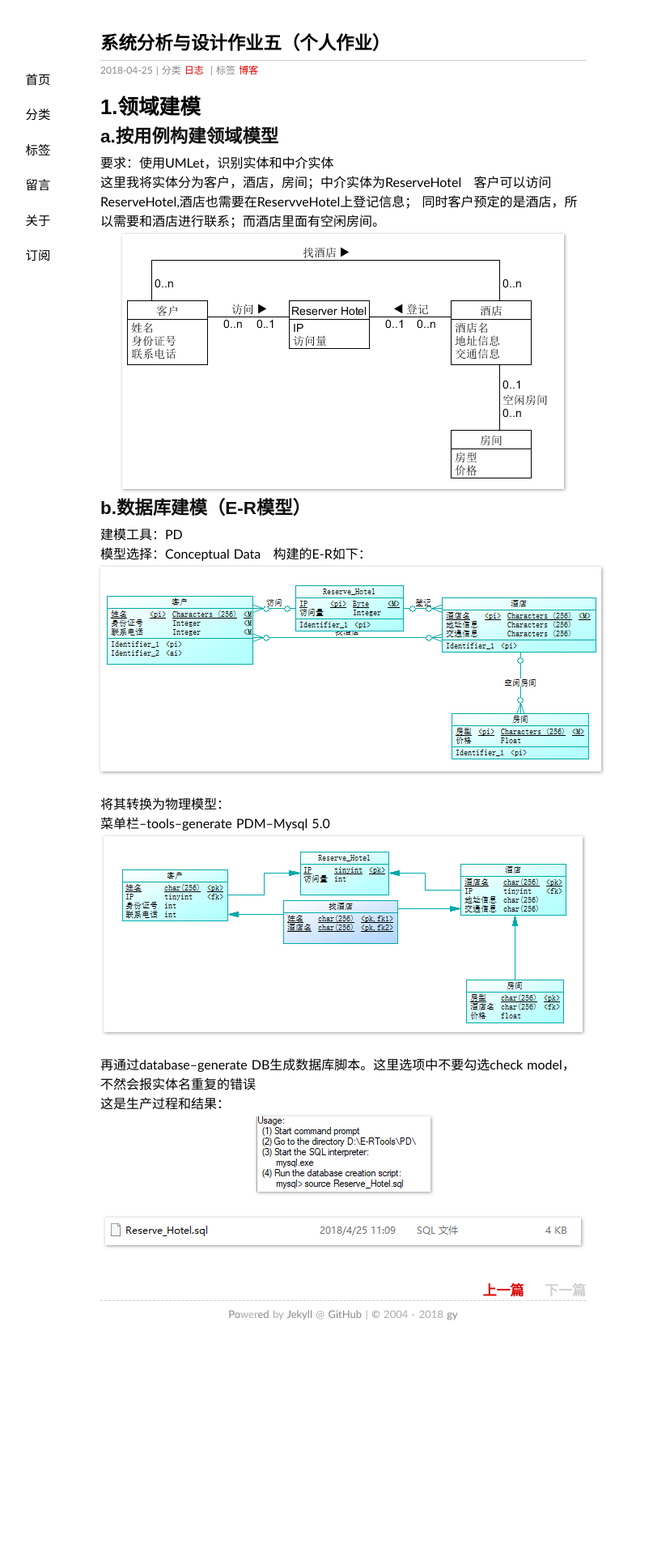
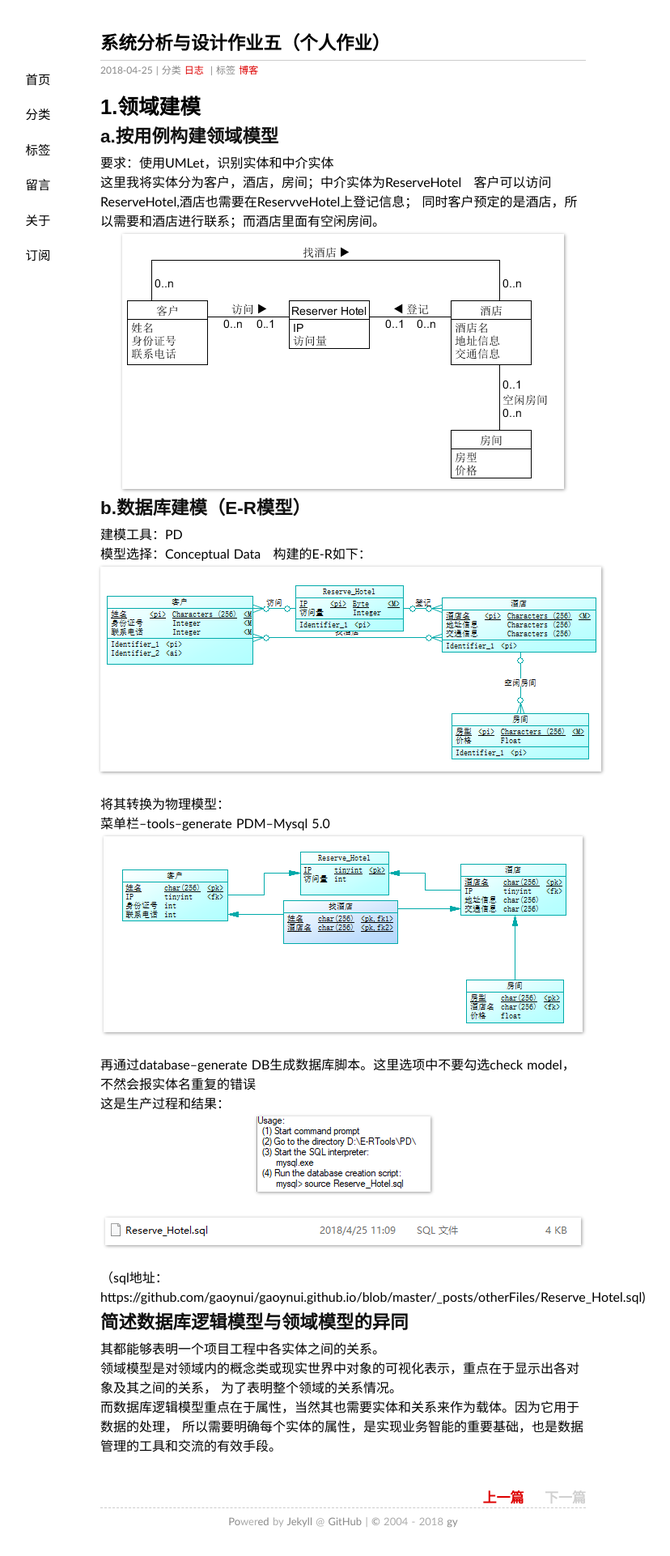
Before and after one commit to gaoynui/gaoynui.github.io, a Jekyll site: the page built from _posts/2018-04-25-hw5.md, in a window 1280 px wide. Shown: the whole page at 81% size, without its empty margins (216-1044 px from the left). Built offline with Jekyll 4.4.1, drawn with Linux system fonts in a browser that asks for light colours; before the commit the page ends 1666 px from its top, so only the background shows below that.

Commit message:
Update 2018-04-25-hw5.md

```diff
--- a/_posts/2018-04-25-hw5.md
+++ b/_posts/2018-04-25-hw5.md
@@ -24,3 +24,11 @@ tags: 博客
 这是生产过程和结果：
 ![](https://github.com/gaoynui/gaoynui.github.io/blob/master/_posts/pictures/SQLsuccess.PNG?raw=true)
 ![](https://github.com/gaoynui/gaoynui.github.io/blob/master/_posts/pictures/SQLScript.PNG?raw=true)
+（sql地址：https://github.com/gaoynui/gaoynui.github.io/blob/master/_posts/otherFiles/Reserve_Hotel.sql)
+
+## 简述数据库逻辑模型与领域模型的异同
+其都能够表明一个项目工程中各实体之间的关系。
+领域模型是对领域内的概念类或现实世界中对象的可视化表示，重点在于显示出各对象及其之间的关系，
+为了表明整个领域的关系情况。
+而数据库逻辑模型重点在于属性，当然其也需要实体和关系来作为载体。因为它用于数据的处理，
+所以需要明确每个实体的属性，是实现业务智能的重要基础，也是数据管理的工具和交流的有效手段。
```
